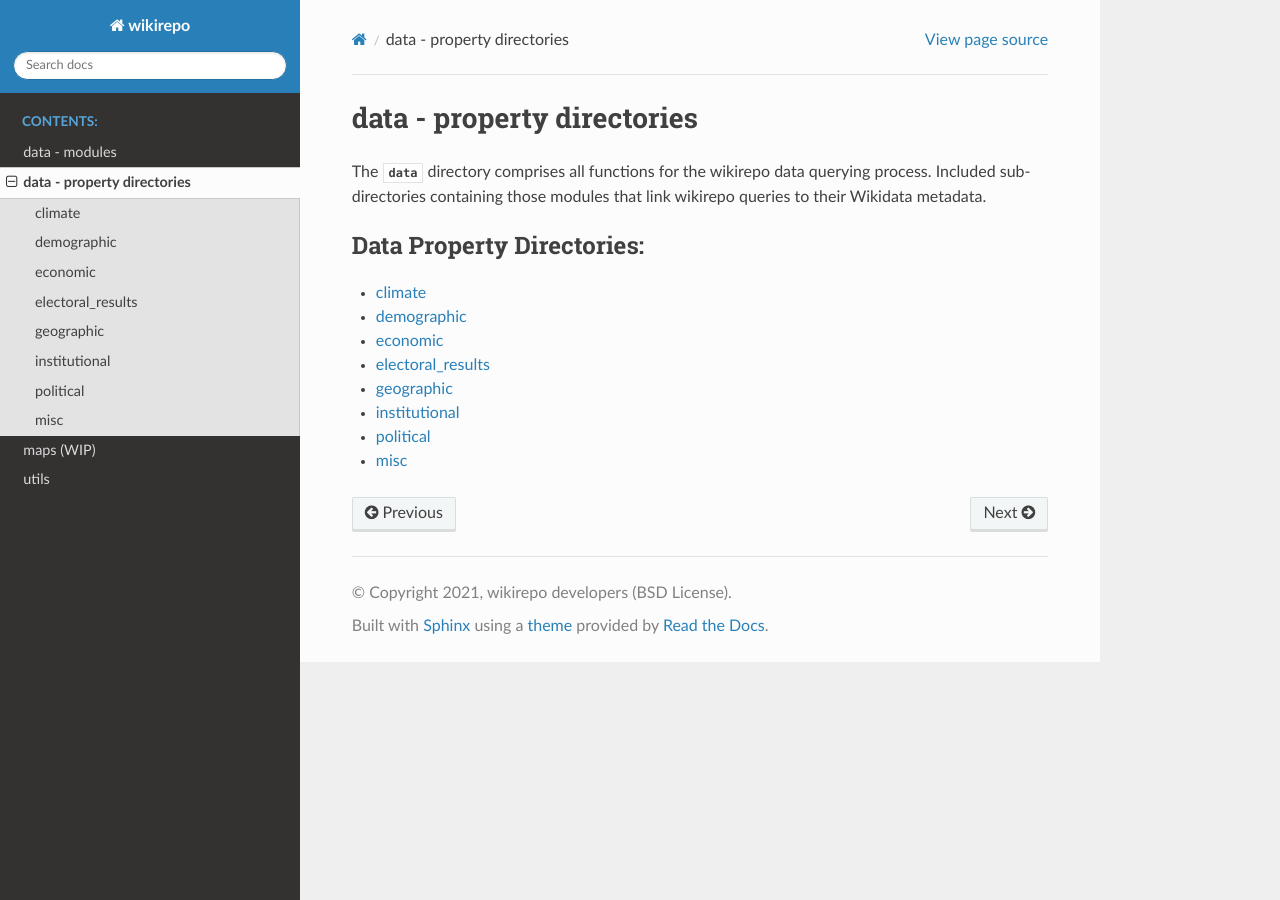
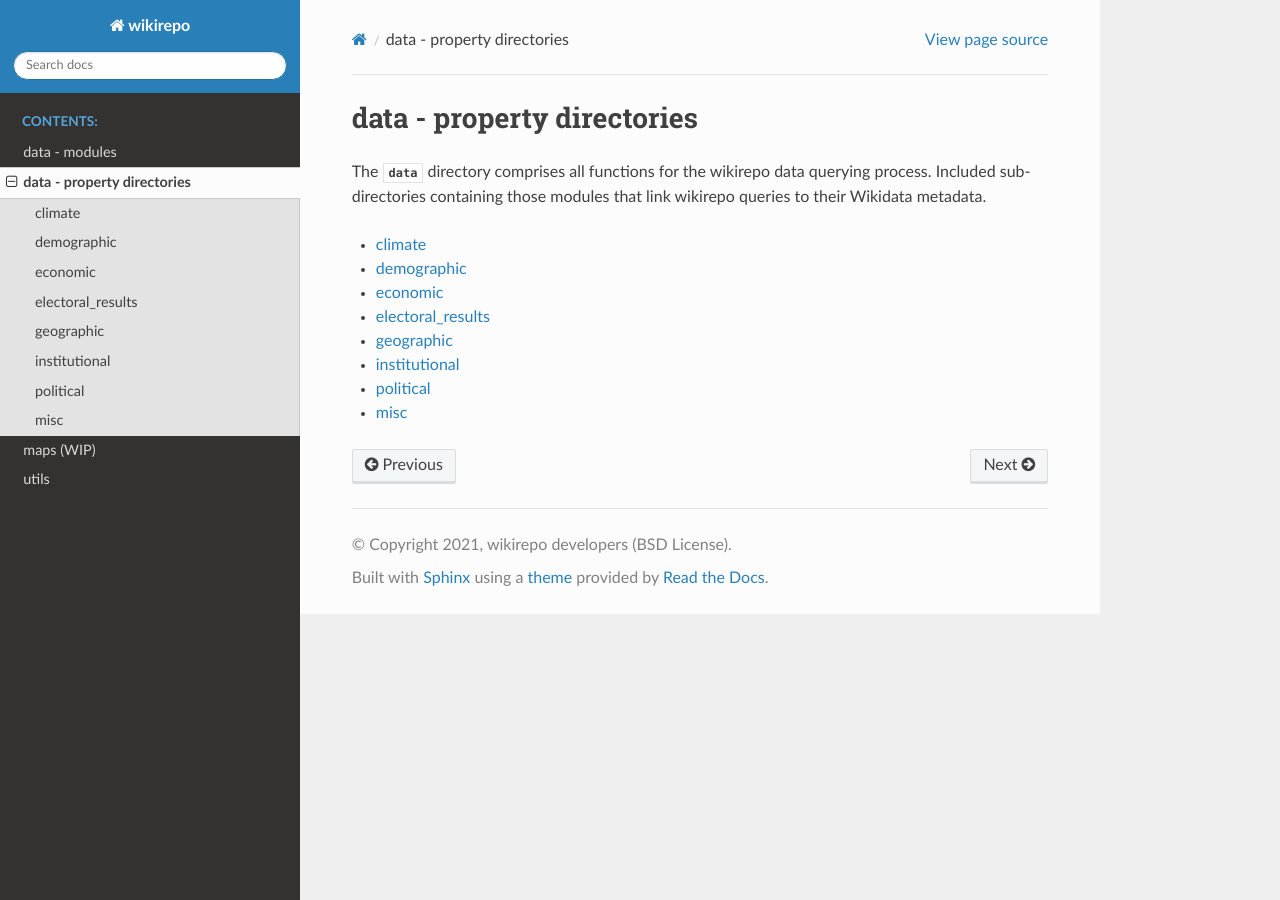
Before and after one commit to andrewtavis/wikirepo, a Sphinx documentation site: the page built from docs/source/data_property_directories/index.rst, in a window 1280 px wide. Built offline with Sphinx 7.4.7 and the Read the Docs theme 2.0.0, drawn with Linux system fonts in a browser that asks for light colours; pages that are not in the unit, such as notebooks, are missing from menus.

Commit message:
Documentation formatting

```diff
--- a/docs/source/data/index.rst
+++ b/docs/source/data/index.rst
@@ -5,7 +5,6 @@ The :py:mod:`data` directory comprises all functions for the wikirepo data query
 
 .. toctree::
    :maxdepth: 2
-   :caption: Data Modules:
 
    query
    data_utils
--- a/docs/source/data_property_directories/index.rst
+++ b/docs/source/data_property_directories/index.rst
@@ -5,7 +5,6 @@ The :py:mod:`data` directory comprises all functions for the wikirepo data query
 
 .. toctree::
    :maxdepth: 2
-   :caption: Data Property Directories:
 
    climate/index
    demographic/index
```
